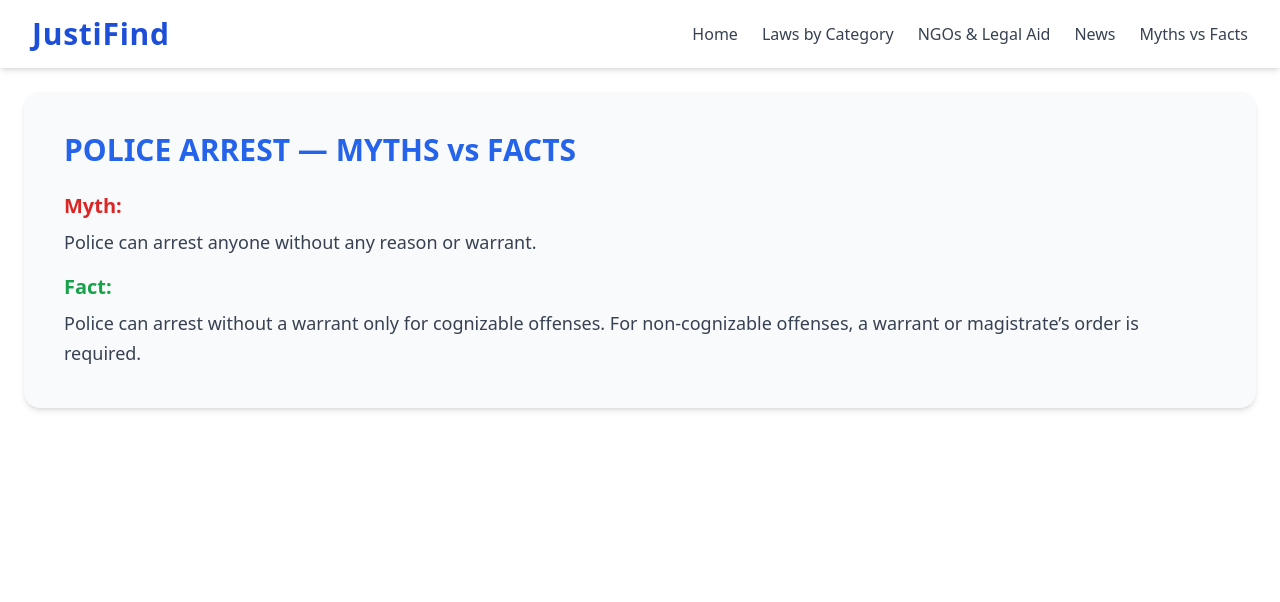
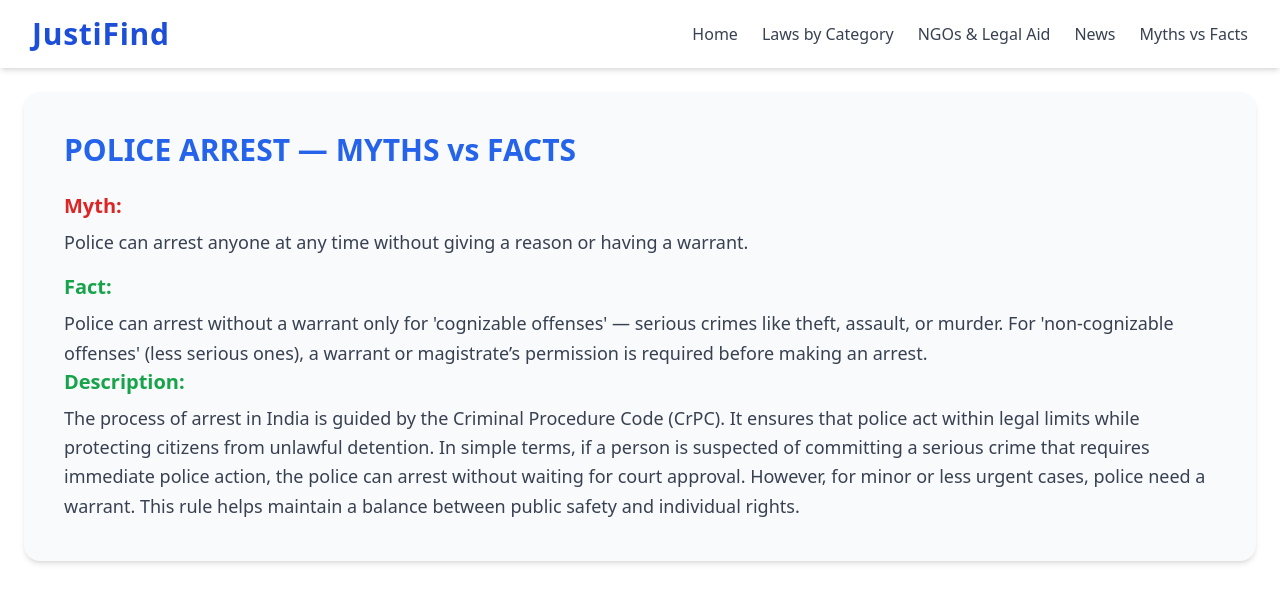
Before and after one commit to ManojDekhane/JustiFind, a React (Vite) app in the folder frontend/: page /myths in a window 1280 px wide. Both pictures are taken after a click on the picture 256 px from the left and 340 px from the top of the page. Shown: the top 602 px of the page. Built offline with nearby package versions, Linux system fonts and the light colour scheme; the HTML template or start-up script is replaced by a standard one.

Commit message:
Added description entity in mythFactDetailData

```diff
--- a/frontend/src/localData/mythFactDescriptionData.js
+++ b/frontend/src/localData/mythFactDescriptionData.js
@@ -3,32 +3,48 @@ const mythFactDescriptionData = new Map([
     "police-arrest",
     {
       title: "Police Arrest",
-      myth: "Police can arrest anyone without any reason or warrant.",
-      fact: "Police can arrest without a warrant only for cognizable offenses. For non-cognizable offenses, a warrant or magistrate’s order is required.",
+      myth:
+        "Police can arrest anyone at any time without giving a reason or having a warrant.",
+      fact:
+        "Police can arrest without a warrant only for 'cognizable offenses' — serious crimes like theft, assault, or murder. For 'non-cognizable offenses' (less serious ones), a warrant or magistrate’s permission is required before making an arrest.",
+      description:
+        "The process of arrest in India is guided by the Criminal Procedure Code (CrPC). It ensures that police act within legal limits while protecting citizens from unlawful detention. In simple terms, if a person is suspected of committing a serious crime that requires immediate police action, the police can arrest without waiting for court approval. However, for minor or less urgent cases, police need a warrant. This rule helps maintain a balance between public safety and individual rights.",
     },
   ],
   [
     "cybercrime",
     {
       title: "Cybercrime",
-      myth: "Cybercrimes are minor offenses and do not lead to serious punishment.",
-      fact: "Cybercrimes such as hacking, identity theft, and online harassment are punishable under the IT Act, 2000, and IPC sections, often leading to imprisonment and fines.",
+      myth:
+        "Cybercrimes are not serious offenses and usually don’t result in real punishment.",
+      fact:
+        "Cybercrimes such as hacking, online fraud, or identity theft are punishable under the IT Act, 2000, and relevant sections of the Indian Penal Code. Offenders can face imprisonment, heavy fines, or both.",
+      description:
+        "Cybercrime involves any illegal activity carried out through computers, mobile devices, or the internet. This includes actions like phishing, online scams, spreading fake news, or defaming someone on social media. Indian law treats these offenses very seriously because they can cause financial loss, mental stress, or damage to reputation. Reporting cybercrimes can be done easily through the official Cyber Crime Reporting Portal or local police stations. Being aware and careful online is the first step toward safety.",
     },
   ],
   [
     "women-arrest-law",
     {
       title: "Women Arrest Law",
-      myth: "Police can arrest women at any time of the day or night.",
-      fact: "As per the CrPC, women cannot be arrested after sunset and before sunrise except in exceptional circumstances with written permission from a magistrate.",
+      myth:
+        "Police can arrest women anytime — even at night or in isolated places.",
+      fact:
+        "According to the CrPC, women cannot be arrested between sunset and sunrise, except under exceptional circumstances with written permission from a magistrate. Only female police officers can make such arrests.",
+      description:
+        "This law is designed to protect women’s dignity and safety during police procedures. The rule ensures that women are not harassed or put in vulnerable situations during late hours. If a woman must be arrested at night, the police must have clear reasons and written approval from a magistrate. Furthermore, only female officers should conduct the arrest or search process. This legal safeguard reflects the Indian legal system’s commitment to protecting women’s rights and ensuring fairness in law enforcement.",
     },
   ],
   [
     "online-complaint",
     {
       title: "Online Complaint",
-      myth: "You must visit a police station physically to file a complaint.",
-      fact: "FIRs and complaints can be filed online through official state or cybercrime portals, especially for digital and cyber offenses.",
+      myth:
+        "You must visit a police station in person to file a complaint or an FIR.",
+      fact:
+        "Complaints and FIRs can now be filed online through official state portals or the National Cyber Crime Reporting Portal, especially for online or cyber-related offenses.",
+      description:
+        "Filing a complaint has become much easier with digital systems. People can now report crimes such as online fraud, harassment, or missing property directly through government websites. These online complaint platforms forward the case details to the nearest police station for verification and further action. This system helps save time, encourages people to report incidents without fear, and ensures faster response — especially for cyber or digital crimes where quick action is crucial.",
     },
   ],
 ]);
--- a/frontend/src/pages/MythFactDetailPage.jsx
+++ b/frontend/src/pages/MythFactDetailPage.jsx
@@ -35,6 +35,11 @@ const mythFactDetails = () => {
         <h2 className="text-xl font-semibold text-green-600 mb-2">Fact:</h2>
         <p className="text-gray-700 text-lg leading-relaxed">{data.fact}</p>
       </div>
+
+      <div>
+        <h2 className="text-xl font-semibold text-green-600 mb-2">Description:</h2>
+        <p className="text-gray-700 text-lg leading-relaxed">{data.description}</p>
+      </div>
     </div>
   );
 };
--- a/frontend/src/pages/MythFactPage.jsx
+++ b/frontend/src/pages/MythFactPage.jsx
@@ -15,12 +15,12 @@ const MythFactPage = () => {
       </div>
 
       <div className="grid grid-cols-1 sm:grid-cols-2 lg:grid-cols-3 gap-8 px-6">
-        {mythFactTopicData.map((flower) => (
+        {mythFactTopicData.map((topic) => (
           <MythFactCard
-            key={flower.id}
-            name={flower.name}
-            description={flower.description}
-            image={flower.image}
+            key={topic.id}
+            name={topic.name}
+            description={topic.description}
+            image={topic.image}
           />
         ))}
       </div>
```
